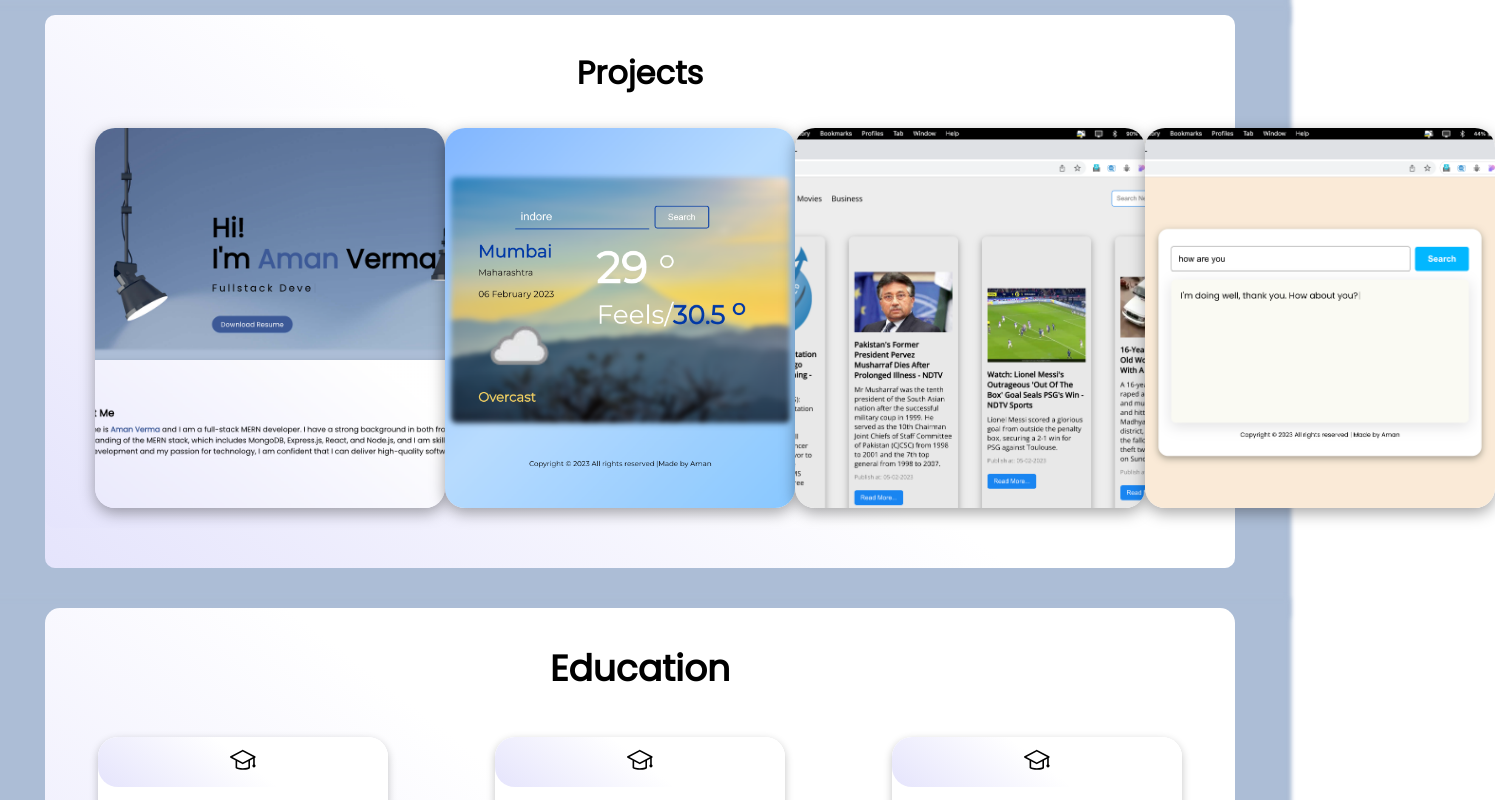
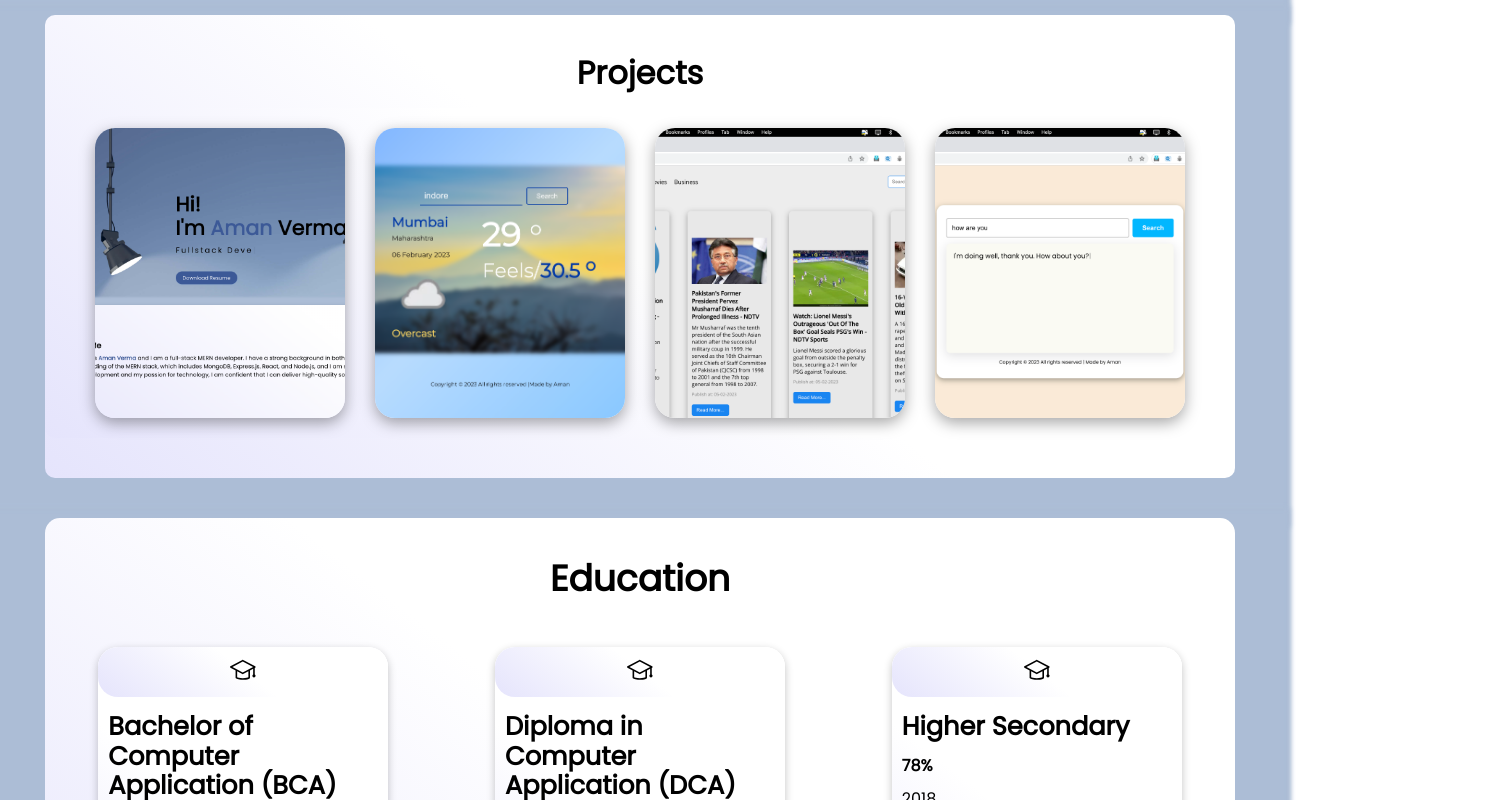
Before and after one commit to Aman0413/Portfolio-Website, a React (Create React App) app: page / in a window 1280 px wide. Shown: the part 940-1740 px from the top of the page, 1495 px wide, since content can reach past the window. Built offline with nearby package versions, Linux system fonts and the light colour scheme.

Commit message:
add media queries

```diff
--- a/src/components/projectCard/ProjectCard.scss
+++ b/src/components/projectCard/ProjectCard.scss
@@ -41,9 +41,6 @@
     padding-inline: 20px;
     padding-block: 20px;
 
-    // display: flex;
-    // flex-direction: column;
-    // justify-content: center;
     transition: 0.7s;
 
     .btn-box{
@@ -62,8 +59,6 @@
           background-color: var(--primary-color);
             color: white;
         }
-
-
 
     }
   }
@@ -95,7 +90,59 @@
   }
 
 
-  @media screen and (max-width: 767px) {
+  @media screen and (width > 900px) and (width < 1300px) {
+    .card {
+        width: 250px;
+        height: 290px;
+
+        .card-body{
+         padding-inline: 8px;
+          display: flex;
+          flex-direction: column;
+          gap: 6px;
+
+
+          .btn-box{
+
+            .card-btn {
+
+                width: 100px;
+                border-radius: 5px;
+                padding-inline: 10px;
+                font-size: 1rem;
+
+              }
+          }
+        }
+      }
+         .card-title {
+
+           font-size: 30px;
+           font-weight: 500;
+
+         }
+
+         .card-sub-title {
+
+           font-size: 12px;
+
+         }
+
+         .card-info {
+           font-size: 13px;
+           line-height: 20px;
+
+          padding: 0;
+          margin: 0;
+           font-weight: 400;
+
+         }
+
+
+  }
+
+
+  @media screen and (width <= 767px) {
     .card {
       width: 300px;
       height: 350px;
@@ -115,4 +162,8 @@
         }
 
   }
+
+
+
+
 }
--- a/src/components/projects/Project.scss
+++ b/src/components/projects/Project.scss
@@ -52,4 +52,5 @@
     }
 
   }
+
 }
```
